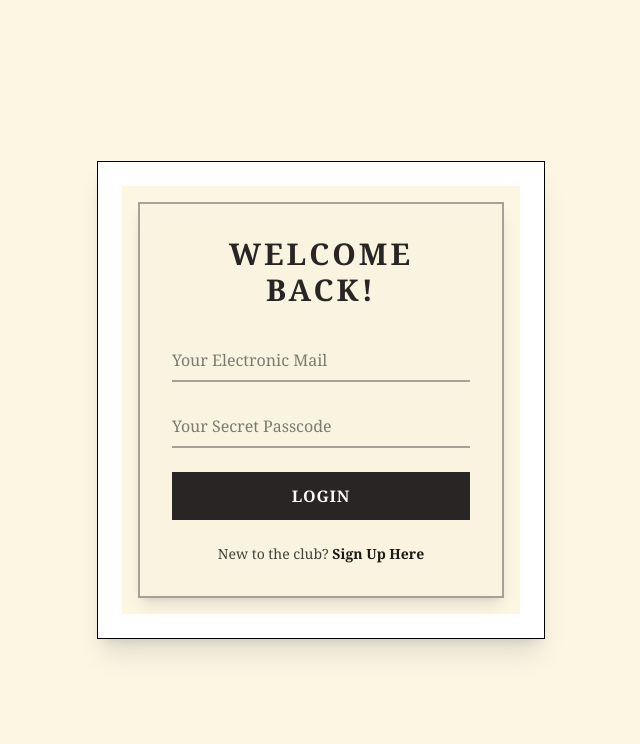
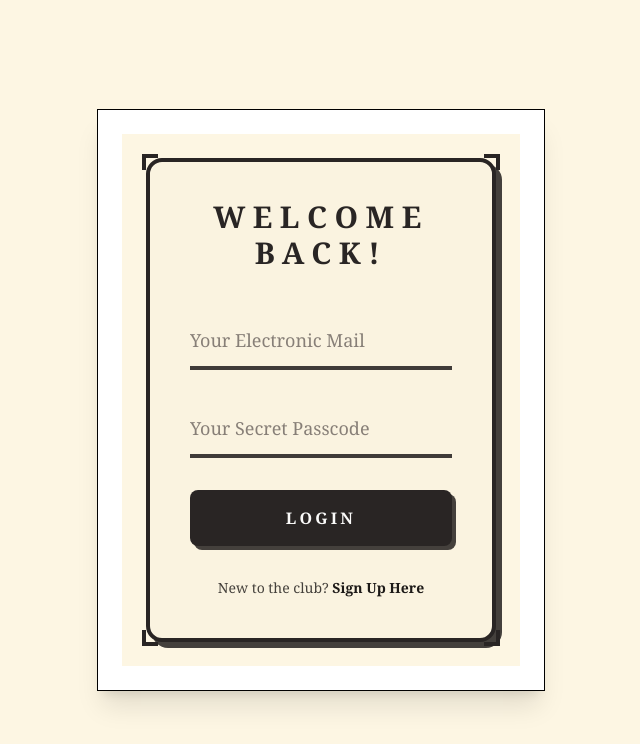
Before and after one commit to Wreck7/Wblog_fe, a React (Vite) app: page /login in a window 1280 px wide. Shown: the top 744 px of the page, without its empty margins (319-959 px from the left). Built offline with nearby package versions, Linux system fonts and the light colour scheme; no server answers.

Commit message:
re-styled login page

```diff
--- a/src/pages/Auth/Login.jsx
+++ b/src/pages/Auth/Login.jsx
@@ -38,12 +38,18 @@ export default function Login() {
   };
 
   return (
-    <div className="flex items-center justify-center max-h-screen bg-[#FDF6E3] font-serif p-4">
+    <div className="flex items-center justify-center max-h-screen bg-[#FDF6E3] font-serif p-6">
   <form
     onSubmit={handleSubmit}
-    className="bg-[#FAF3E0] border-2 border-stone-400 p-8 w-full max-w-md shadow-lg"
+    className="relative bg-[#FAF3E0] border-4 border-stone-800 p-10 w-full max-w-md shadow-[6px_6px_0px_#44403c] rounded-2xl transition-transform duration-500 hover:scale-[1.02]"
   >
-    <h2 className="text-3xl font-bold mb-8 text-center text-stone-800 uppercase tracking-widest">
+    {/* Retro Corner Decorations */}
+    <div className="absolute -top-2 -left-2 w-4 h-4 border-t-4 border-l-4 border-stone-800"></div>
+    <div className="absolute -top-2 -right-2 w-4 h-4 border-t-4 border-r-4 border-stone-800"></div>
+    <div className="absolute -bottom-2 -left-2 w-4 h-4 border-b-4 border-l-4 border-stone-800"></div>
+    <div className="absolute -bottom-2 -right-2 w-4 h-4 border-b-4 border-r-4 border-stone-800"></div>
+
+    <h2 className="text-3xl font-extrabold mb-10 text-center text-stone-800 uppercase tracking-[0.25em] animate-bounce">
       Welcome Back!
     </h2>
 
@@ -54,7 +60,7 @@ export default function Login() {
       value={form.email}
       onChange={handleChange}
       required
-      className="w-full bg-transparent border-b-2 border-stone-400 py-2 mb-6 focus:outline-none focus:border-stone-800"
+      className="w-full bg-transparent border-b-4 border-stone-800 py-3 mb-8 placeholder-stone-500 text-stone-900 text-lg focus:outline-none focus:border-stone-600 transition-all duration-300 animate-[pulse_2s_infinite]"
     />
     <input
       type="password"
@@ -63,26 +69,34 @@ export default function Login() {
       value={form.password}
       onChange={handleChange}
       required
-      className="w-full bg-transparent border-b-2 border-stone-400 py-2 mb-6 focus:outline-none focus:border-stone-800"
+      className="w-full bg-transparent border-b-4 border-stone-800 py-3 mb-8 placeholder-stone-500 text-stone-900 text-lg focus:outline-none focus:border-stone-600 transition-all duration-300 animate-[pulse_2s_infinite]"
     />
 
-    {error && <p className="text-red-800 mb-4 text-center">{error}</p>}
+    {error && (
+      <p className="text-red-800 mb-6 text-center font-bold animate-pulse">
+        {error}
+      </p>
+    )}
 
     <button
       type="submit"
       disabled={loading}
-      className="w-full bg-stone-800 text-stone-50 py-3 uppercase tracking-wider font-semibold hover:bg-stone-700 disabled:bg-stone-500 disabled:cursor-not-allowed transition-colors duration-300"
+      className="relative w-full bg-stone-800 text-stone-50 py-4 uppercase tracking-[0.2em] font-extrabold rounded-lg shadow-[4px_4px_0px_#44403c] hover:shadow-[6px_6px_0px_#1c1917] hover:scale-105 transition-transform duration-300 disabled:bg-stone-500 disabled:cursor-not-allowed"
     >
       {loading ? "Authenticating..." : "Login"}
     </button>
 
-    <p className="mt-6 text-sm text-center text-stone-700">
+    <p className="mt-8 text-sm text-center text-stone-700">
       New to the club?{" "}
-      <Link to="/signup" className="text-stone-900 font-bold hover:underline">
+      <Link
+        to="/signup"
+        className="text-stone-900 font-extrabold hover:underline hover:text-stone-700 transition-colors duration-300"
+      >
         Sign Up Here
       </Link>
     </p>
   </form>
 </div>
+
   );
 }
```
